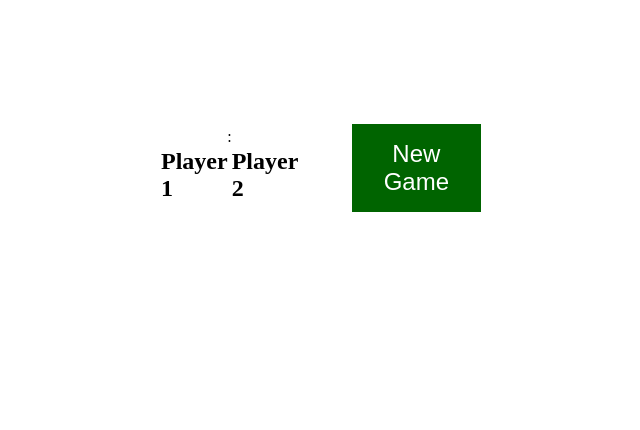
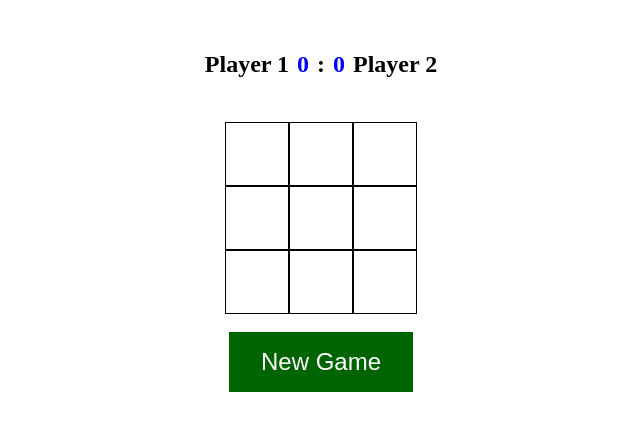
Before and after one commit to raivydassimenas/tic-tac-toe, a plain HTML site: page index.html in a window 1280 px wide. Both pictures are taken after a click on the button "New Game". Shown: the whole page, without its empty margins (319-959 px from the left). Drawn offline with Linux system fonts and the light colour scheme.

Commit message:
Finish project

```diff
--- a/styles.css
+++ b/styles.css
@@ -9,25 +9,34 @@
 #container {
     margin: 0 auto;
     display: flex;
-    height: 20rem;
+    flex-direction: column;
+    height: 25rem;
     width: 20rem;
-    justify-items: center;
+    justify-content: space-between;
     align-items: center;
 }
 
 .square {
     border: solid 1px #000000;
     font-weight: bold;
-    font-size: 4rem;
+    font-size: 3rem;
     text-align: center;
 }
 
 #scoreBoard {
     display: flex;
-    width: 20rem;
+    width: 25rem;
     height: 5rem;
-    margin: auto;
-    justify-items: center;
+    justify-content: center;
+    align-items: center;
+    font-size: 1.5rem;
+    font-weight: bold;
+    gap: 0.5rem;
+    margin: 1rem;
+}
+
+h2 {
+    font-size: 1.5rem;
 }
 
 button {
@@ -38,4 +47,9 @@ button {
     text-align: center;
     text-decoration: none;
     font-size: 1.5rem;
+    margin: 1rem;
 }
+
+#player1Score, #player2Score {
+    color: #0000ff;
+}
--- a/tictactoe2.js
+++ b/tictactoe2.js
@@ -9,7 +9,7 @@ const GameBoard = function () {
   ];
 
   const setSquare = function (player, i, j) {
-    baord[i][j] = player;
+    board[i][j] = player;
   };
 
   const getSquare = function (i, j) {
@@ -24,10 +24,15 @@ const GameBoard = function () {
     });
   };
 
+  const getBoard = function () {
+    return board;
+  }
+
   return {
     setSquare,
     getSquare,
     initializeBoard,
+    getBoard,
   };
 };
 
@@ -44,8 +49,10 @@ const DisplayController = function () {
     playerToBegin = 1;
     player1Score = 0;
     player2Score = 0;
+    board.initializeBoard();
+    updateScore();
 
-    this.renderBoard();
+    renderBoard();
   });
 
   const updateScore = function () {
@@ -72,7 +79,7 @@ const DisplayController = function () {
       return true;
     }
     if (
-      baord.getSquare(2, 0) == player &&
+      board.getSquare(2, 0) == player &&
       board.getSquare(2, 1) == player &&
       board.getSquare(2, 2) == player
     ) {
@@ -81,14 +88,14 @@ const DisplayController = function () {
     if (
       board.getSquare(0, 0) == player &&
       board.getSquare(1, 0) == player &&
-      board.getSquare(2) == player
+      board.getSquare(2, 0) == player
     ) {
       return true;
     }
     if (
       board.getSquare(0, 1) == player &&
       board.getSquare(1, 1) == player &&
-      board.getSquere(2, 1) == player
+      board.getSquare(2, 1) == player
     ) {
       return true;
     }
@@ -119,13 +126,14 @@ const DisplayController = function () {
 
   const renderBoard = function () {
     const gameBoard = document.querySelector("#board");
+    gameBoard.innerHTML = "";
 
-    board.forEach((outerElem, outerIndex) => {
+    board.getBoard().forEach((outerElem, outerIndex) => {
       outerElem.forEach((innerElem, innerIndex) => {
         const square = document.createElement("div");
-        if (board.getSquare(outerElem, innerElem) == 0) {
+        if (board.getSquare(outerIndex, innerIndex) == 0) {
           square.innerText = "";
-        } else if (board.getSquare(outerElem, innerElem) == 1) {
+        } else if (board.getSquare(outerIndex, innerIndex) == 1) {
           square.innerText = "X";
         } else {
           square.innerText = "O";
@@ -134,7 +142,7 @@ const DisplayController = function () {
         square.setAttribute("id", "" + outerIndex + ", " + innerIndex);
         if (board.getSquare(outerIndex, innerIndex) == 0) {
           square.addEventListener("click", (e) => {
-            board.setSquere[outerElem][innerElem] = player;
+            board.setSquare(player, outerIndex, innerIndex);
             if (checkWin(player)) {
               if (player == 1) {
                 player1Score++;
@@ -144,15 +152,14 @@ const DisplayController = function () {
               playerToBegin = playerToBegin == 1 ? 2 : 1;
               player = playerToBegin;
               board.initializeBoard();
-              this.updateScore();
-              this.renderBoard();
+              updateScore();
+              renderBoard();
             } else {
               player = player == 1 ? 2 : 1;
-              this.renderBoard();
+              renderBoard();
             }
           });
         }
-
         gameBoard.appendChild(square);
       });
     });
```
